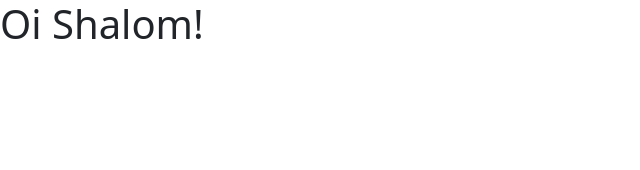
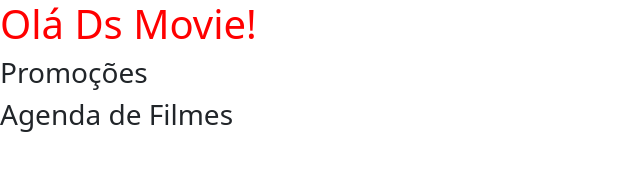
Before and after one commit to ShalomSeguins/DSMovie, a plain HTML site: page index.html in a window 1280 px wide. Shown: the whole page, without its empty margins (0-640 px from the left). Drawn offline with nearby package versions, Linux system fonts and the light colour scheme.

```diff
--- /dev/null
+++ b/css/style.css
@@ -0,0 +1,2 @@
+h1 {color:red
+}
--- a/index.html
+++ b/index.html
@@ -7,8 +7,12 @@
     <title>DSMovie</title>
 
     <link rel="stylesheet" href="https://cdn.jsdelivr.net/npm/bootstrap@5.2.0-beta1/dist/css/bootstrap.rtl.min.css" integrity="sha384-dc2NSrAXbAkjrdm9IYrX10fQq9SDG6Vjz7nQVKdKcJl3pC+k37e7qJR5MVSCS+wR" crossorigin="anonymous">
+    <link rel="stylesheet" href="css/style.css">
+
 </head>
 <body>
-   <h1>Oi Shalom!</h1>
+   <h1>Olá Ds Movie!</h1>
+   <h3>Promoções</h3>
+   <h3>Agenda de Filmes</h3>
 </body>
 </html>
```
